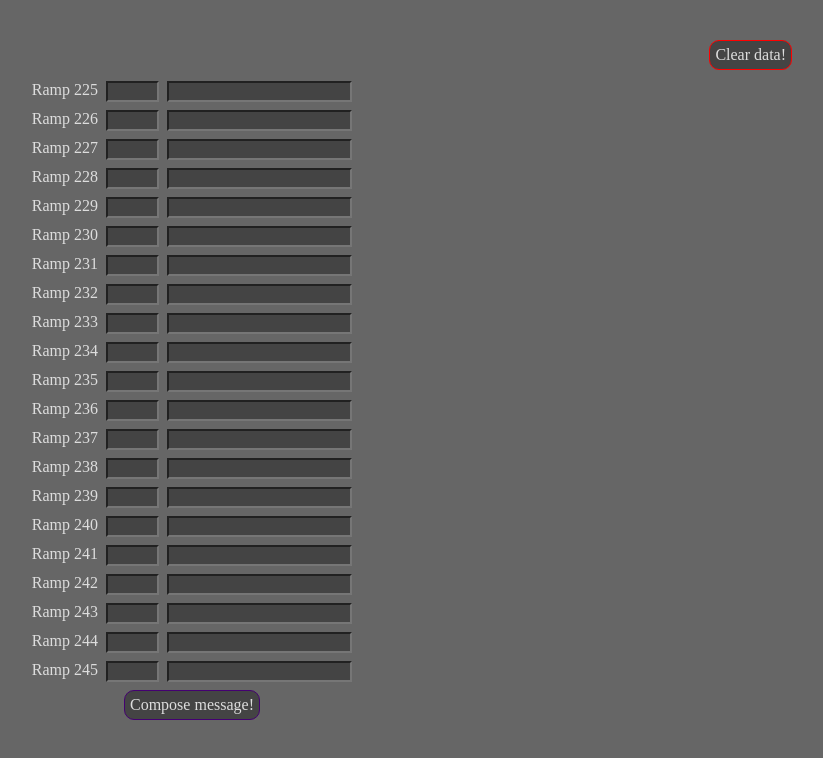
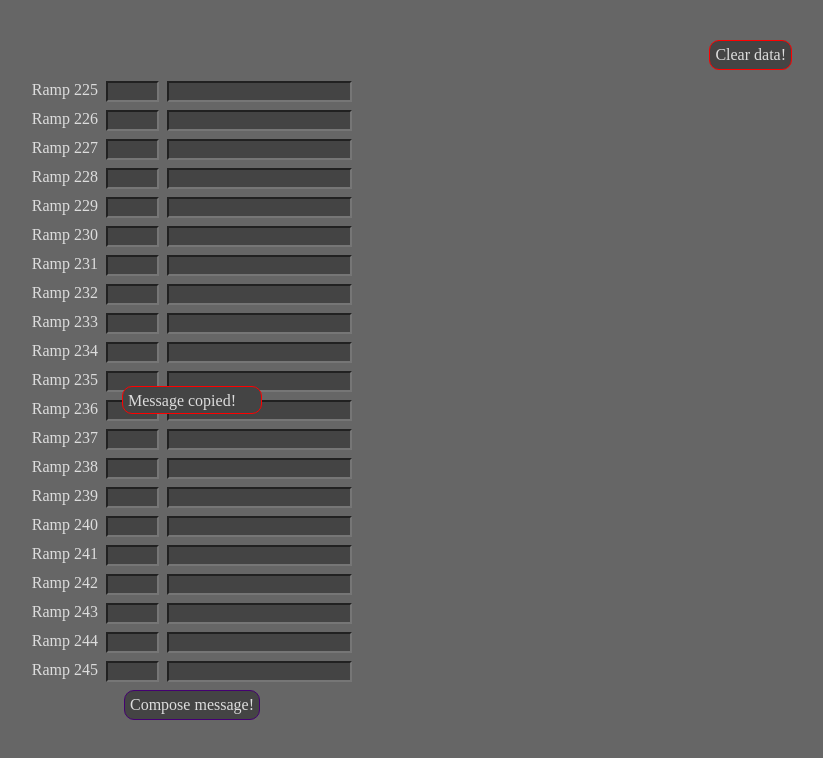
Before and after one commit to Rilivaine/Ark-Helper, a plain HTML site: page index.html in a window 1280 px wide. Both pictures are taken after a click on the element "Compose message!". Shown: the whole page, without its empty margins (448-1271 px from the left). Drawn offline with Linux system fonts and the light colour scheme.

Commit message:
Add popup when clicking buttons

```diff
--- a/index.html
+++ b/index.html
@@ -69,6 +69,17 @@
             cursor: pointer;
         }
 
+        #popup {
+            width: 10%;
+            height: 16px;
+            background-color: #444;
+            border: 1px solid red;
+            border-radius: 10px;
+            padding: 5px;
+            position: absolute;
+            inset: 50% 50%;
+            transform: translate(-50%, -50%);
+        }
 
         /* Chrome, Safari, Edge, Opera */
         input::-webkit-outer-spin-button,
@@ -132,6 +143,7 @@
                 const data = getDataFromInputs();
                 saveDataToLocalStorage(data);
                 copyToClipboard(composeMessage(data));
+                showTempPopup("Message copied!", 5_000);
             });
             container.append(getDataButton);
 
@@ -140,6 +152,7 @@
             clearDataButton.textContent = 'Clear data!';
             clearDataButton.addEventListener('click', () => {
                 clearDataFromInputs();
+                showTempPopup("Data cleared!", 5_000);
             });
             container.append(clearDataButton);
 
@@ -147,6 +160,21 @@
             document.body.append(container);
         }
 
+        function showTempPopup(text, timeInMs) {
+            const oldPopup = document.getElementById('popup');
+            if (!!oldPopup) {
+                oldPopup.remove();
+            }
+
+            const popup = document.createElement('div');
+            popup.id = 'popup';
+            popup.textContent = text;
+            document.body.append(popup);
+
+            setTimeout(() => {
+                popup.remove();
+            }, timeInMs);
+        }
 
         function clearDataFromInputs() {
             const containerNumbers = document.querySelectorAll('.container-number');
```
